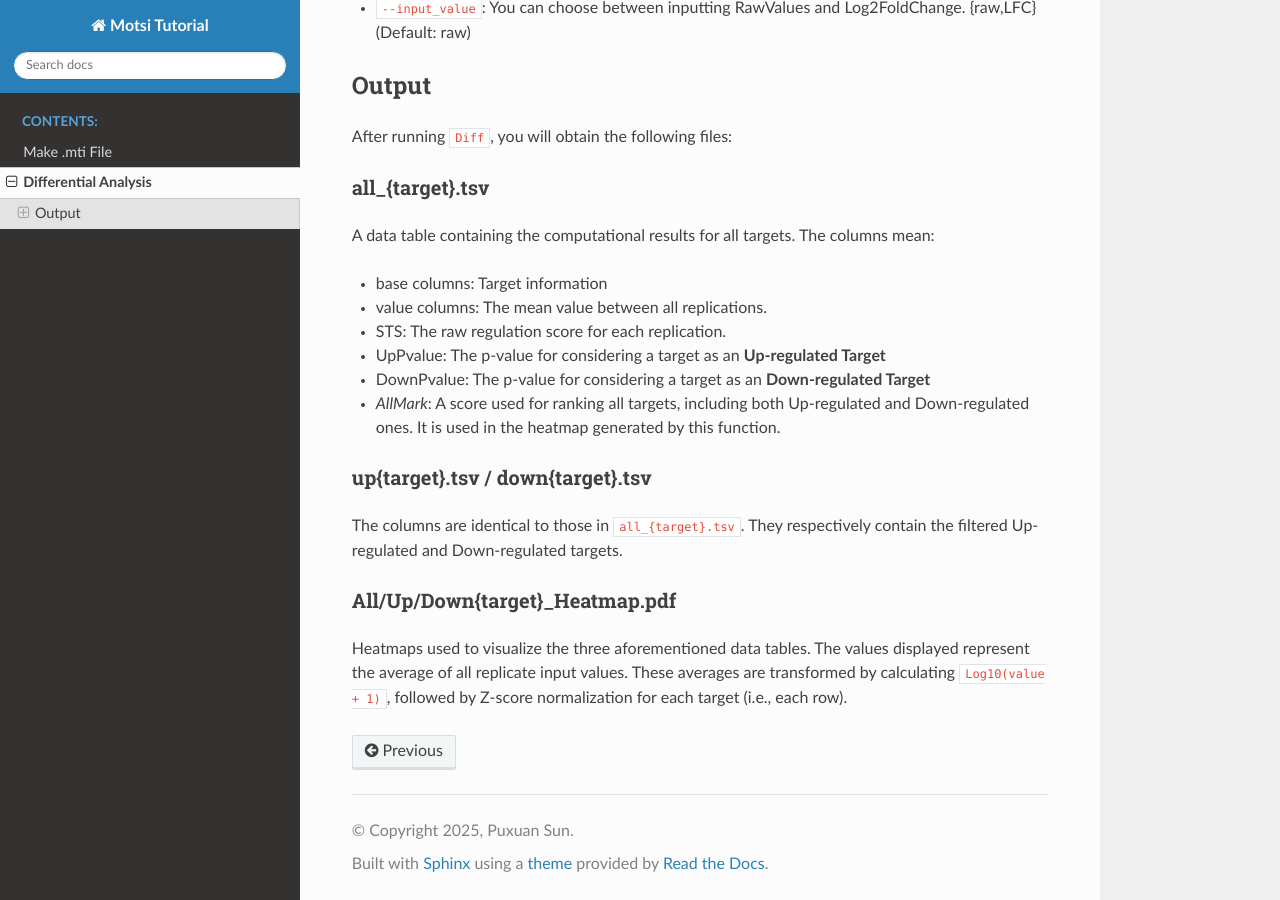
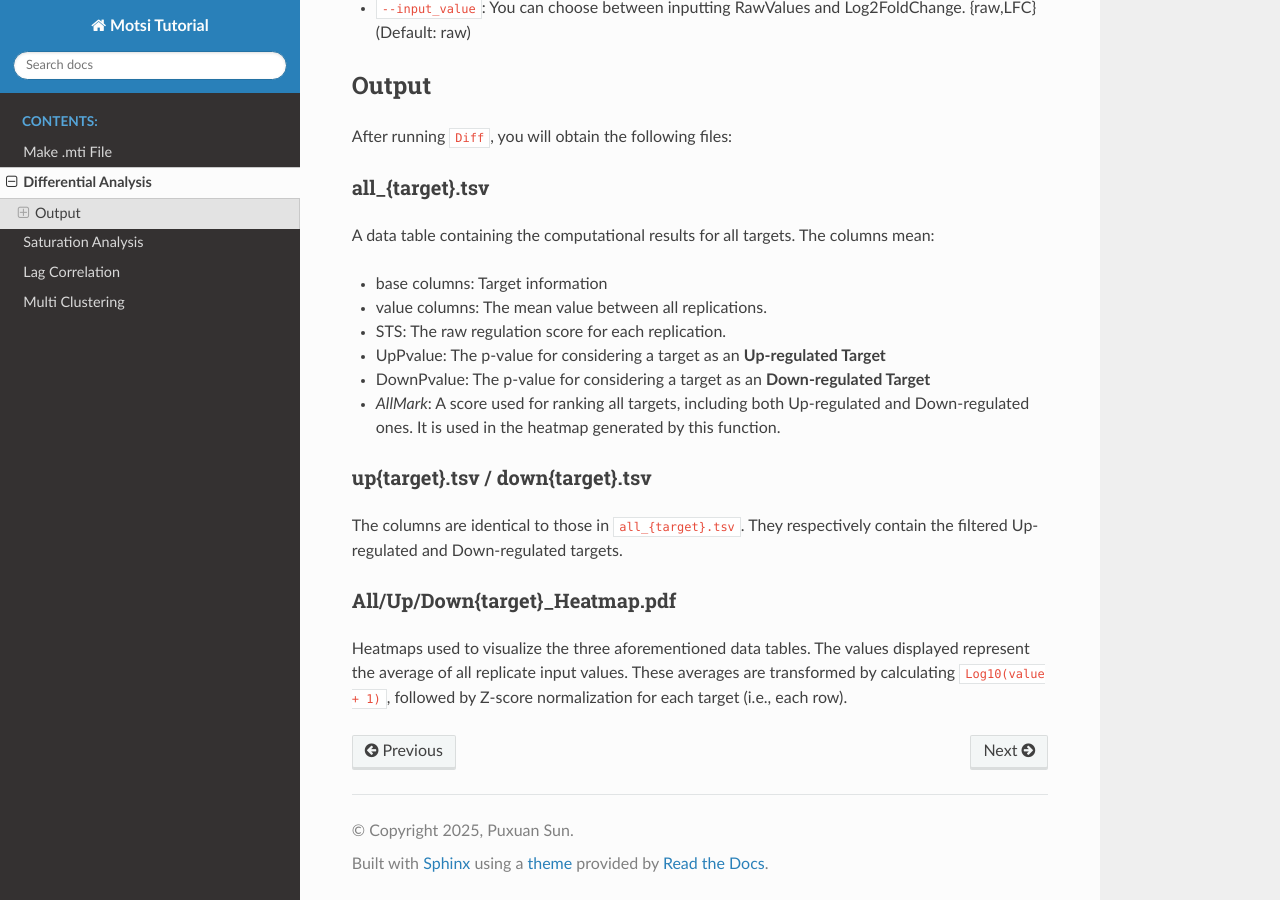
Before and after one commit to dartangerine/MotsiTutorial, a Sphinx documentation site: the page built from source/2.differential_analysis.md, in a window 1280 px wide and 900 px high, scrolled down 903 px. Built offline with Sphinx 7.4.7 and the Read the Docs theme 3.1.0, drawn with Linux system fonts in a browser that asks for light colours.

Commit message:
251027_4

```diff
--- /dev/null
+++ b/source/3.saturation_analysis.md
@@ -0,0 +1,3 @@
+# Saturation Analysis
+
+Writing Docs
--- /dev/null
+++ b/source/4.lag_correlation.md
@@ -0,0 +1,3 @@
+# Lag Correlation
+
+Writing Docs
--- /dev/null
+++ b/source/5.multi_clustering.md
@@ -0,0 +1,3 @@
+# Multi Clustering
+
+Under Development
--- a/source/index.rst
+++ b/source/index.rst
@@ -13,6 +13,9 @@ Welcome to Motsi's documentation!
 
    Make .mti File <1.make_mti_file>
    Differential Analysis <2.differential_analysis>
+   Saturation Analysis <3.saturation_analysis>
+   Lag Correlation <4.lag_correlation>
+   Multi Clustering <5.multi_clustering>
 
 Indices and tables
 ==================
```
Also changed, not shown: 8 other files.
